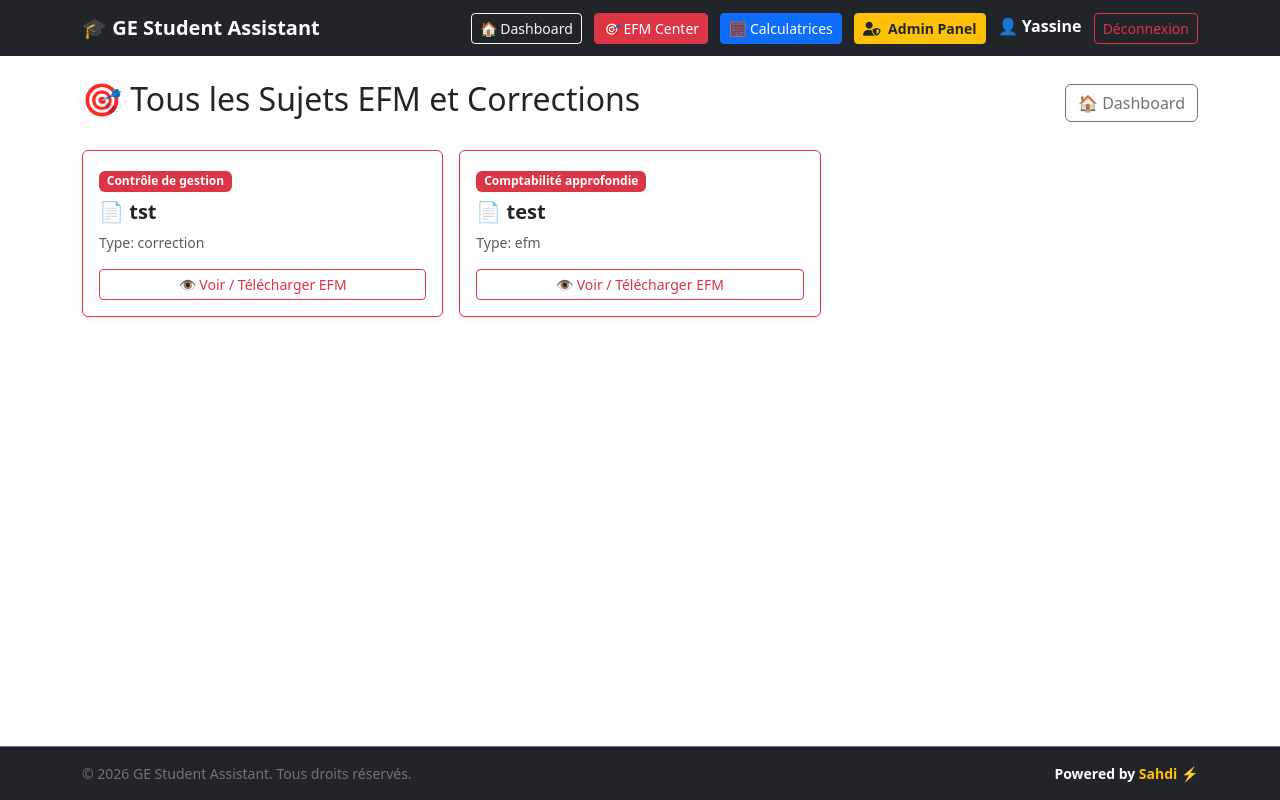
After one commit to carolin1x/GE-Student-Assistant, a Flask app: page /all-efms in a window 1280 px wide. The commit adds this page. Run offline with Flask 3, Linux system fonts and the light colour scheme; a user stored in the database is signed in; data comes from the database, SQL or seed files in the repository; both versions use the stored data as it was after the commit.

Commit message:
Update admin functions, fix PDF visibility, and style footer

```diff
--- a/app.py
+++ b/app.py
@@ -54,12 +54,16 @@ def index():
         "SELECT * FROM modules WHERE type = 'EFM'"
     ).fetchall()
 
+    # Notes تبقى خاصة بكل مستخدم بوحدو
     total_notes = conn.execute(
         "SELECT COUNT(*) FROM notes WHERE user_id = ?", (g.user["id"],)
     ).fetchone()[0]
+
+    # 🌐 Résumés تولي تحسب كاع الملفات المرفوعة فـ المنصة باش تبان للطلاب كاملين
     total_resumes = conn.execute(
-        "SELECT COUNT(*) FROM resumes WHERE user_id = ?", (g.user["id"],)
+        "SELECT COUNT(*) FROM resumes"
     ).fetchone()[0]
+
     total_efm_files = conn.execute(
         "SELECT COUNT(*) FROM efm_files"
     ).fetchone()[0]
@@ -85,13 +89,17 @@ def module_detail(id):
     module = conn.execute(
         "SELECT * FROM modules WHERE id = ?", (id,)
     ).fetchone()
+
+    # Mots الشخصية كتبقى حصرية للمستخدم اللي كتبها
     notes = conn.execute(
         "SELECT * FROM notes WHERE module_id = ? AND user_id = ? ORDER BY created_at DESC",
-        (id, CURRENT_USER_ID),
+        (id, g.user["id"]),
     ).fetchall()
+
+    # 🌐 Résumés (PDFs) كيبانو لجميع الطلاب كدروس ملخصة
     resumes = conn.execute(
-        "SELECT * FROM resumes WHERE module_id = ? AND user_id = ? ORDER BY created_at DESC",
-        (id, CURRENT_USER_ID),
+        "SELECT * FROM resumes WHERE module_id = ? ORDER BY created_at DESC",
+        (id,),
     ).fetchall()
 
     conn.close()
@@ -508,6 +516,62 @@ def reset_access(user_id):
 
     return redirect('/admin')
 
+# --- ALL RESUMES PAGE ---
+@app.route("/all-resumes")
+def all_resumes():
+    if not g.user:
+        return redirect("/login")
+
+    conn = get_db()
+    # جلب جميع الـ PDFs مع اسم الموديول التابع ليها
+    resumes = conn.execute("""
+        SELECT resumes.*, modules.name as module_name
+        FROM resumes
+        LEFT JOIN modules ON resumes.module_id = modules.id
+        ORDER BY resumes.id DESC
+    """).fetchall()
+    conn.close()
+
+    return render_template("all_resumes.html", resumes=resumes)
+
+
+# --- ALL NOTES PAGE ---
+@app.route("/all-notes")
+def all_notes():
+    if not g.user:
+        return redirect("/login")
+
+    conn = get_db()
+    # جلب جميع الملاحظات الخاصة بالمستخدم الحالي
+    notes = conn.execute("""
+        SELECT notes.*, modules.name as module_name
+        FROM notes
+        LEFT JOIN modules ON notes.module_id = modules.id
+        WHERE notes.user_id = ?
+        ORDER BY notes.id DESC
+    """, (g.user["id"],)).fetchall()
+    conn.close()
+
+    return render_template("all_notes.html", notes=notes)
+
+# --- ALL EFM FILES PAGE ---
+@app.route("/all-efms")
+def all_efms():
+    if not g.user:
+        return redirect("/login")
+
+    conn = get_db()
+    # جلب جميع ملفات EFM مع اسم الموديول التابع ليها
+    efm_files = conn.execute("""
+        SELECT efm_files.*, modules.name as module_name
+        FROM efm_files
+        LEFT JOIN modules ON efm_files.module_id = modules.id
+        ORDER BY efm_files.id DESC
+    """).fetchall()
+    conn.close()
+
+    return render_template("all_efms.html", efm_files=efm_files)
+
 
 if __name__ == "__main__":
     app.run(debug=True)
--- /dev/null
+++ b/templates/all_efms.html
@@ -0,0 +1,42 @@
+{% extends "base.html" %}
+
+{% block title %}Tous les Sujets EFM - GE Assistant{% endblock %}
+
+{% block content %}
+<div class="d-flex justify-content-between align-items-center mb-4">
+    <h2>🎯 Tous les Sujets EFM et Corrections</h2>
+    <a href="/" class="btn btn-outline-secondary">🏠 Dashboard</a>
+</div>
+
+{% if efm_files %}
+    <div class="row g-3">
+        {% for efm in efm_files %}
+        <div class="col-md-6 col-lg-4">
+            <div class="card shadow-sm h-100 border-danger">
+                <div class="card-body d-flex flex-column justify-content-between">
+                    <div>
+                        <span class="badge bg-danger mb-2">
+                            {{ efm['module_name'] if efm['module_name'] else 'EFM General' }}
+                        </span>
+                        <h5 class="card-title fw-bold text-dark">📄 {{ efm['title'] }}</h5>
+                        <p class="card-text text-muted small">
+                            Type: {{ efm['file_type'] if efm['file_type'] else 'Sujet / Correction' }}
+                        </p>
+                    </div>
+                    <div class="mt-3">
+                        <a href="/uploads/{{ efm['filename'] }}" target="_blank" class="btn btn-sm btn-outline-danger w-100">
+                            👁️ Voir / Télécharger EFM
+                        </a>
+                    </div>
+                </div>
+            </div>
+        </div>
+        {% endfor %}
+    </div>
+{% else %}
+    <div class="alert alert-warning text-center py-4">
+        <h4>Aucun sujet EFM disponible pour le moment !</h4>
+        <p class="mb-0">Les sujets et corrections d'EFM ajoutés apparaîtront ici.</p>
+    </div>
+{% endif %}
+{% endblock %}
--- a/templates/base.html
+++ b/templates/base.html
@@ -2,11 +2,8 @@
 <html lang="fr">
 
 <head>
-
     <meta charset="UTF-8">
-
-    <meta name="viewport"
-          content="width=device-width, initial-scale=1.0">
+    <meta name="viewport" content="width=device-width, initial-scale=1.0">
 
     <title>
         {% block title %}
@@ -14,17 +11,13 @@
         {% endblock %}
     </title>
 
-    <link
-        href="https://cdn.jsdelivr.net/npm/bootstrap@5.3.0/dist/css/bootstrap.min.css"
-        rel="stylesheet">
-    <link
-        rel="stylesheet"
-        href="https://cdnjs.cloudflare.com/ajax/libs/font-awesome/6.4.0/css/all.min.css">
-
+    <link href="https://cdn.jsdelivr.net/npm/bootstrap@5.3.0/dist/css/bootstrap.min.css" rel="stylesheet">
+    <link rel="stylesheet" href="https://cdnjs.cloudflare.com/ajax/libs/font-awesome/6.4.0/css/all.min.css">
 </head>
 
-<body>
+<body class="d-flex flex-column min-vh-100">
 
+    <!-- Navbar -->
     <nav class="navbar navbar-expand-lg navbar-dark bg-dark">
         <div class="container">
             <a class="navbar-brand fw-bold" href="/">🎓 GE Student Assistant</a>
@@ -34,7 +27,7 @@
                     <a href="/efm" class="btn btn-danger btn-sm me-2">🎯 EFM Center</a>
                     <a href="/calculators" class="btn btn-primary btn-sm me-2">🧮 Calculatrices</a>
 
-                <!-- 👇 زر Admin Panel الخاص بك 👇 -->
+                    <!-- زر Admin Panel -->
                     {% if g.user['role'] == 'admin' or g.user['username'] == 'Yassine' %}
                         <a href="/admin" class="btn btn-warning btn-sm fw-bold text-dark me-2">
                             <i class="fa-solid fa-user-shield me-1"></i> Admin Panel
@@ -51,16 +44,14 @@
         </div>
     </nav>
 
-
-<main class="container py-5">
-
+    <!-- Content Area (Expands to fill vertical space) -->
+    <main class="container py-4 flex-grow-1">
         {% block content %}
         {% endblock %}
-
     </main>
 
-
-<footer class="bg-dark text-white text-center py-3 border-top border-secondary">
+    <!-- Footer (Stays at the very bottom) -->
+    <footer class="bg-dark text-white text-center py-3 border-top border-secondary mt-auto">
         <div class="container d-flex flex-column flex-md-row justify-content-between align-items-center gap-2">
             <small class="text-secondary">
                 © 2026 GE Student Assistant. Tous droits réservés.
```
Also changed, not shown: templates/all_notes.html (added, +36 -0 lines), templates/all_resumes.html (added, +39 -0 lines), templates/index.html (+22 -11 lines), database.db, 1 other file. Lines whose indentation alone changed are shown as unchanged.
